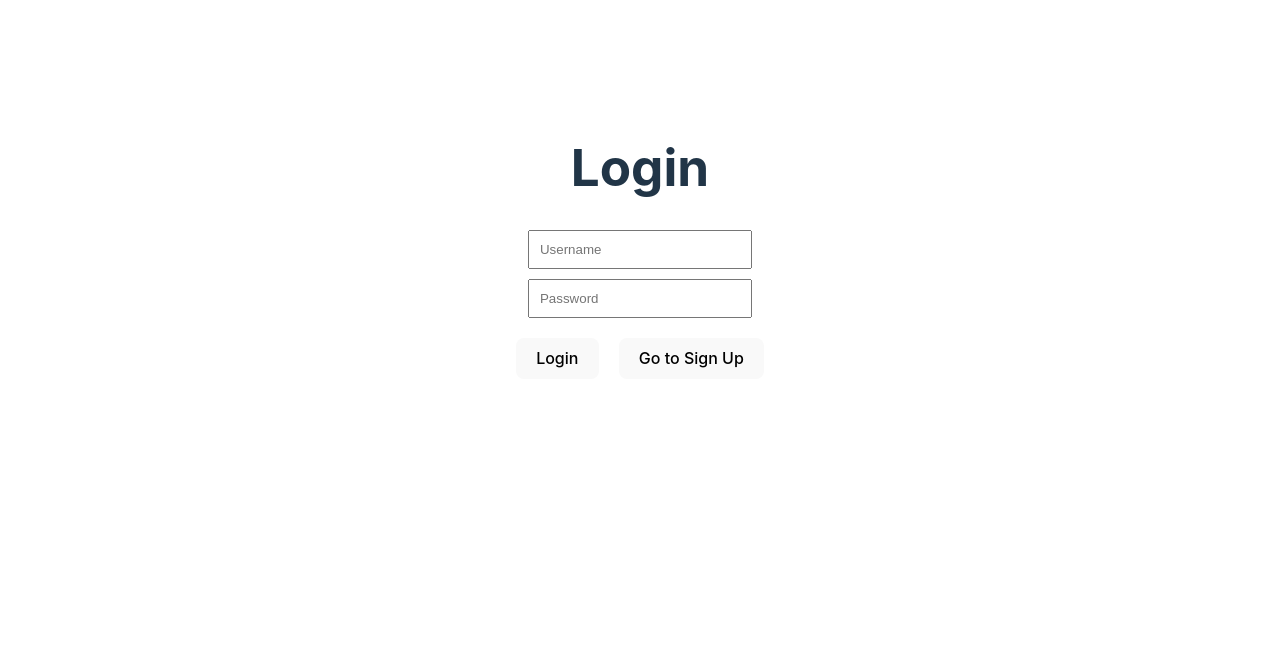
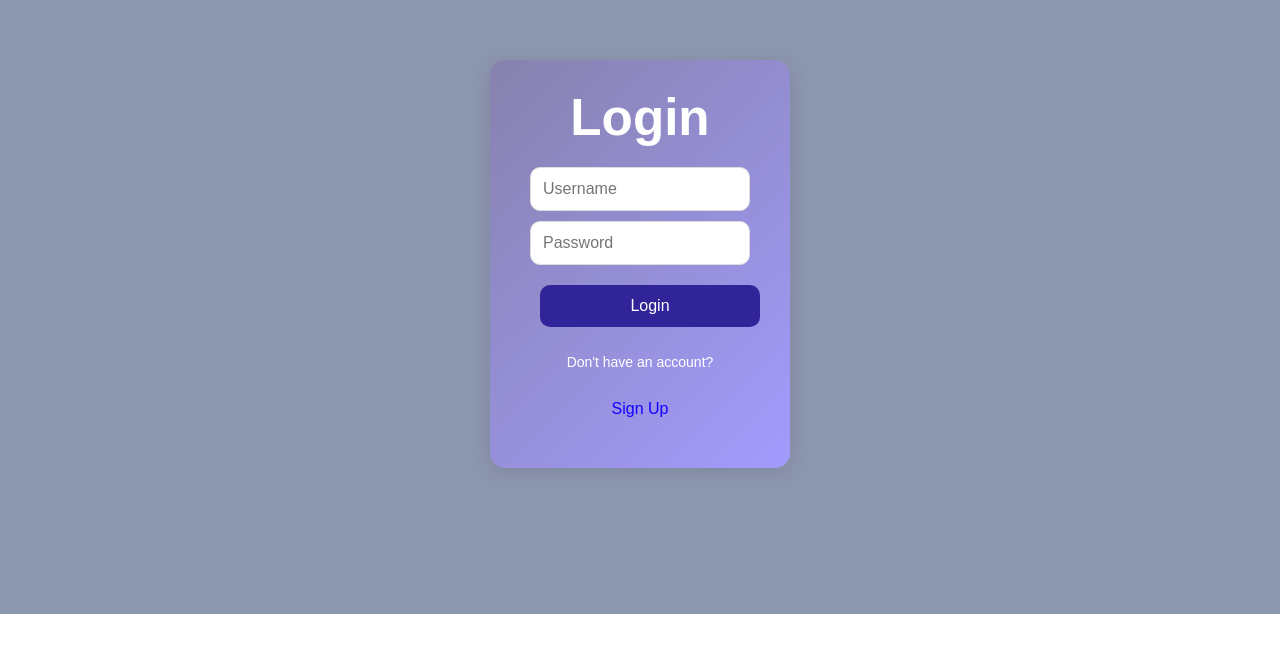
Before and after one commit to mkr176/INF_2900_TEAM5, a React (Vite) app in the folder library_manager/frontend/: page /login in a window 1280 px wide. Shown: the part 186-838 px from the top of the page. Before the commit the page ends 800 px from the top, so only its background shows below. Built offline with nearby package versions, Linux system fonts and the light colour scheme.

Commit message:
more visual login and more restriction

```diff
--- a/library_manager/frontend/src/pages/LoginPage/LoginPage.css
+++ b/library_manager/frontend/src/pages/LoginPage/LoginPage.css
@@ -1,17 +1,95 @@
+* {
+  box-sizing: border-box;
+  margin: 0;
+  padding: 0;
+  font-family: 'Arial', sans-serif;
+}
+
+body {
+  background-color: #8c96ae;
+  display: flex;
+  justify-content: center;
+  align-items: center;
+  height: 100vh;
+  margin: 0;
+}
+
+/* Login Container */
 .login-container {
-    text-align: center;
-    margin-top: 100px;
-  }
+  display: flex;
+  justify-content: center;
+  align-items: center;
+  height: 100vh;
+}
 
-  input {
-    display: block;
-    margin: 10px auto;
-    padding: 10px;
-    width: 200px;
-  }
+.login-box {
+  background: linear-gradient(135deg, #8782ad, #a29bfe);
+  padding: 30px 40px;
+  border-radius: 15px;
+  box-shadow: 0 4px 20px rgba(0, 0, 0, 0.1);
+  text-align: center;
+  width: 300px;
+  color: white;
+}
 
-  button {
-    padding: 10px 20px;
-    cursor: pointer;
-    margin: 10px;
-  }
+h1 {
+  margin-bottom: 20px;
+  font-size: 28px;
+  font-weight: bold;
+}
+
+/* Input Fields */
+.input-field {
+  width: 100%;
+  padding: 12px;
+  margin: 10px 0;
+  border-radius: 10px;
+  border: 1px solid #ddd;
+  font-size: 16px;
+  transition: border-color 0.3s ease-in-out;
+}
+
+.input-field:focus {
+  border-color: #130475;
+  outline: none;
+}
+
+/* Buttons */
+.login-button {
+  width: 100%;
+  padding: 12px;
+  background-color: #312398;
+  color: white;
+  border: none;
+  border-radius: 10px;
+  font-size: 16px;
+  cursor: pointer;
+  transition: background-color 0.3s ease-in-out;
+}
+
+.login-button:hover {
+  background-color: #312398;
+}
+
+/* Sign Up Link */
+.signup-link {
+  margin-top: 15px;
+}
+
+.signup-button {
+  background: none;
+  color: #1100ff;
+  border: none;
+  font-size: 16px;
+  cursor: pointer;
+  transition: color 0.3s ease-in-out;
+}
+
+.signup-button:hover {
+  color: #000000;
+}
+
+.signup-link p {
+  margin-bottom: 8px;
+  font-size: 14px;
+}
--- a/library_manager/frontend/src/pages/LoginPage/LoginPage.tsx
+++ b/library_manager/frontend/src/pages/LoginPage/LoginPage.tsx
@@ -19,6 +19,7 @@ const LoginPage = () => {
 
   return (
     <div className="login-container">
+      <div className="login-box">
         <h1>Login</h1>
         <input
           type="text"
@@ -26,6 +27,7 @@ const LoginPage = () => {
           value={username}
           onChange={(e) => setUsername(e.target.value)}
           required
+          className="input-field"
         />
         <input
           type="password"
@@ -33,9 +35,18 @@ const LoginPage = () => {
           value={password}
           onChange={(e) => setPassword(e.target.value)}
           required
+          className="input-field"
         />
-      <button onClick={handleLogin}>Login</button>
-      <button onClick={redirectToSignUp}>Go to Sign Up</button>
+        <button onClick={handleLogin} className="login-button">
+          Login
+        </button>
+        <div className="signup-link">
+          <p>Don't have an account?</p>
+          <button onClick={redirectToSignUp} className="signup-button">
+            Sign Up
+          </button>
+        </div>
+      </div>
     </div>
   );
 };
--- a/library_manager/frontend/src/pages/SignUpPage/SignUpPage.tsx
+++ b/library_manager/frontend/src/pages/SignUpPage/SignUpPage.tsx
@@ -15,6 +15,20 @@ const SignUpPage = () => {
     setFormData({ ...formData, [name]: value });
   };
 
+  const calculateAge = (birthDate: string): number => {
+    const birthDateObj = new Date(birthDate);
+    const today = new Date();
+    let age = today.getFullYear() - birthDateObj.getFullYear();
+    const monthDiff = today.getMonth() - birthDateObj.getMonth();
+    const dayDiff = today.getDate() - birthDateObj.getDate();
+
+    if (monthDiff < 0 || (monthDiff === 0 && dayDiff < 0)) {
+      age--;
+    }
+
+    return age;
+  };
+
   const handleSignUp = () => {
     const { fullName, username, birthDate, email, password } = formData;
 
@@ -27,6 +41,12 @@ const SignUpPage = () => {
       alert("Password must be at least 6 characters long!");
       return;
     }
+
+    if (calculateAge(birthDate) < 16) {
+      alert("You must be at least 16 years old to register.");
+      return;
+    }
+
 
     alert("Sign-up successful!");
     window.location.href = "/login";
```
Lines whose indentation alone changed are shown as unchanged.
